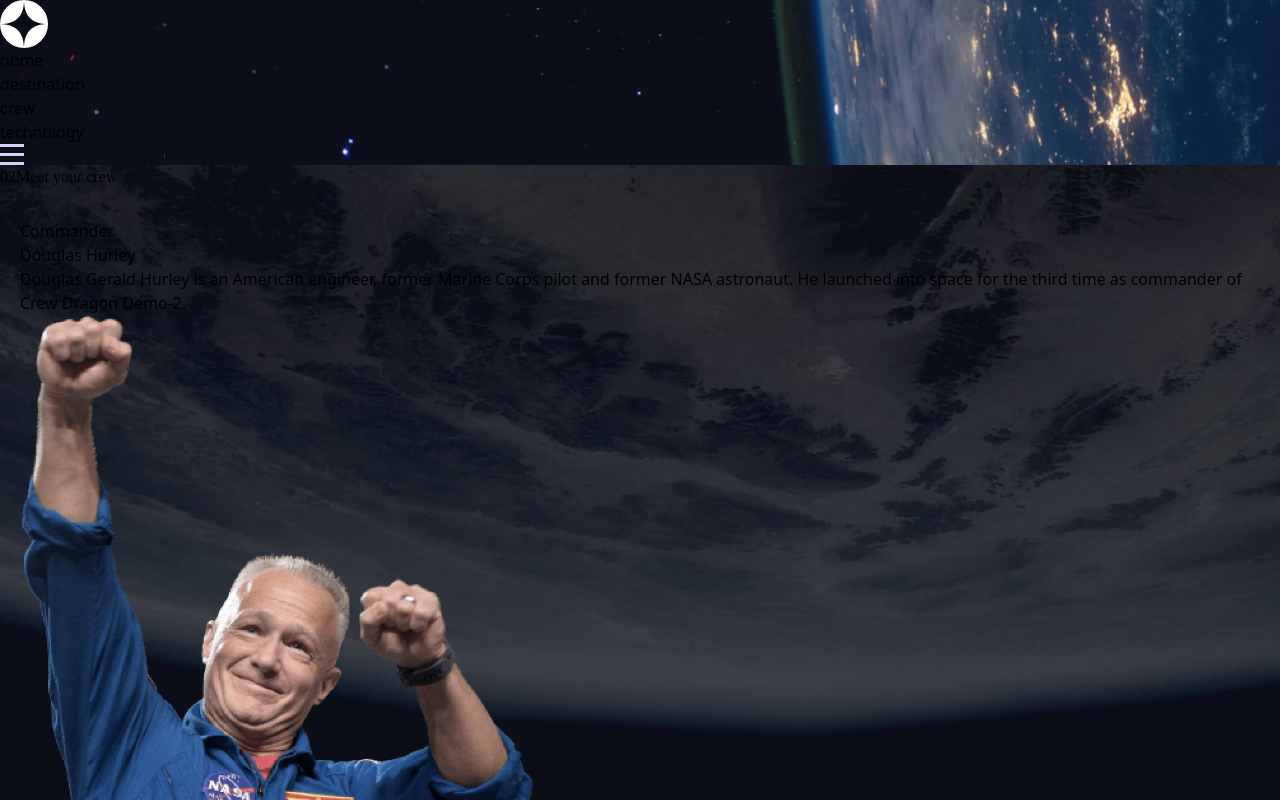
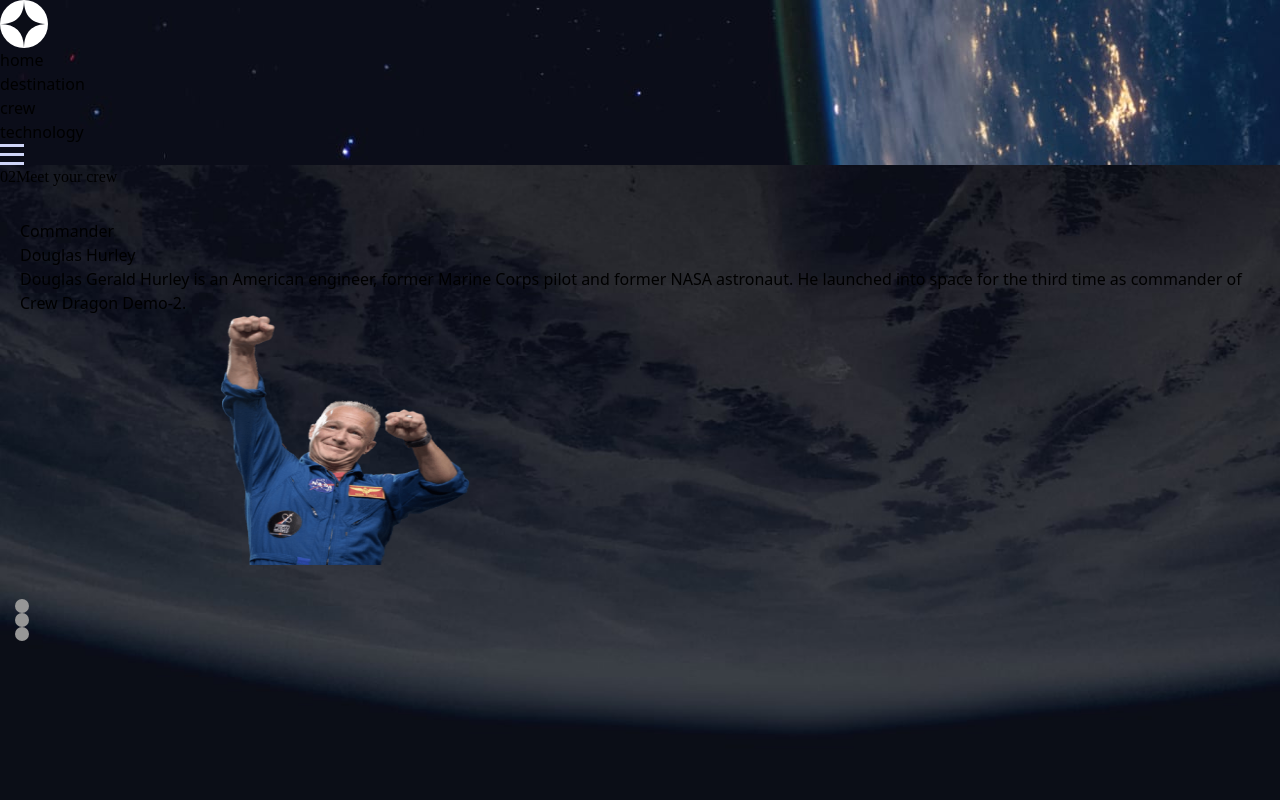
Before and after one commit to matthewkuria/space-tourism-website, a React (Vite) app: page /crew in a window 1280 px wide. Shown: the top 800 px of the page. Built offline with nearby package versions, Linux system fonts and the light colour scheme; a web font is replaced by a local one.

Commit message:
Style the image in the crew

```diff
--- a/src/routes/crew.jsx
+++ b/src/routes/crew.jsx
@@ -46,6 +46,7 @@
                             <img
                                 src={imageMap[item.images.png]}
                                 alt={item.name}
+                                className="crew-image"
                             />
                         </div>
                     </div>
--- a/src/routes/routes.css
+++ b/src/routes/routes.css
@@ -59,3 +59,8 @@
     background-image: url("../assets/crew/background-crew-desktop.jpg");
   }
 }
+.crew-image{
+  width: 250px;
+  height: 250px;
+  margin-left: 200px;
+}
```
